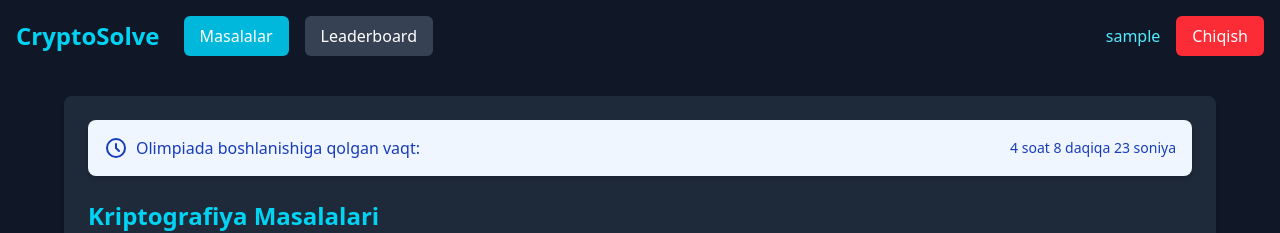
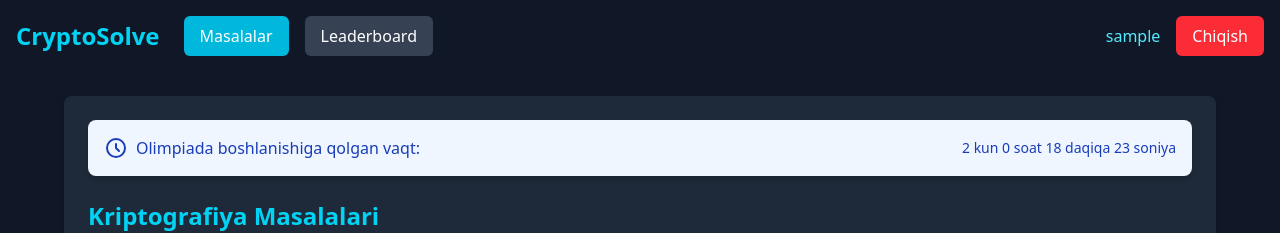
Before and after one commit to IlyosbekKarimov/cryptoplatform-frontend, a Vue app: page /dashboard in a window 1280 px wide. Shown: the top 233 px of the page. Built offline with nearby package versions, Linux system fonts and the light colour scheme; no server answers; sample sign-in values are in the browser's storage.

Commit message:
adding time

```diff
--- a/src/components/Problems.vue
+++ b/src/components/Problems.vue
@@ -42,7 +42,7 @@
 const userScoreStore = useUserScoreStore();
 
 // olimpiada boshlanish vaqti
-const olimpiadStart = new Date('2025-04-29T13:50:00');
+const olimpiadStart = new Date('2025-05-01T10:00:00');
 const olimpiadEnd = new Date('2025-05-01T13:00:00');
 
 // Tanlangan masala faqat bitta bo‘ladi
```
